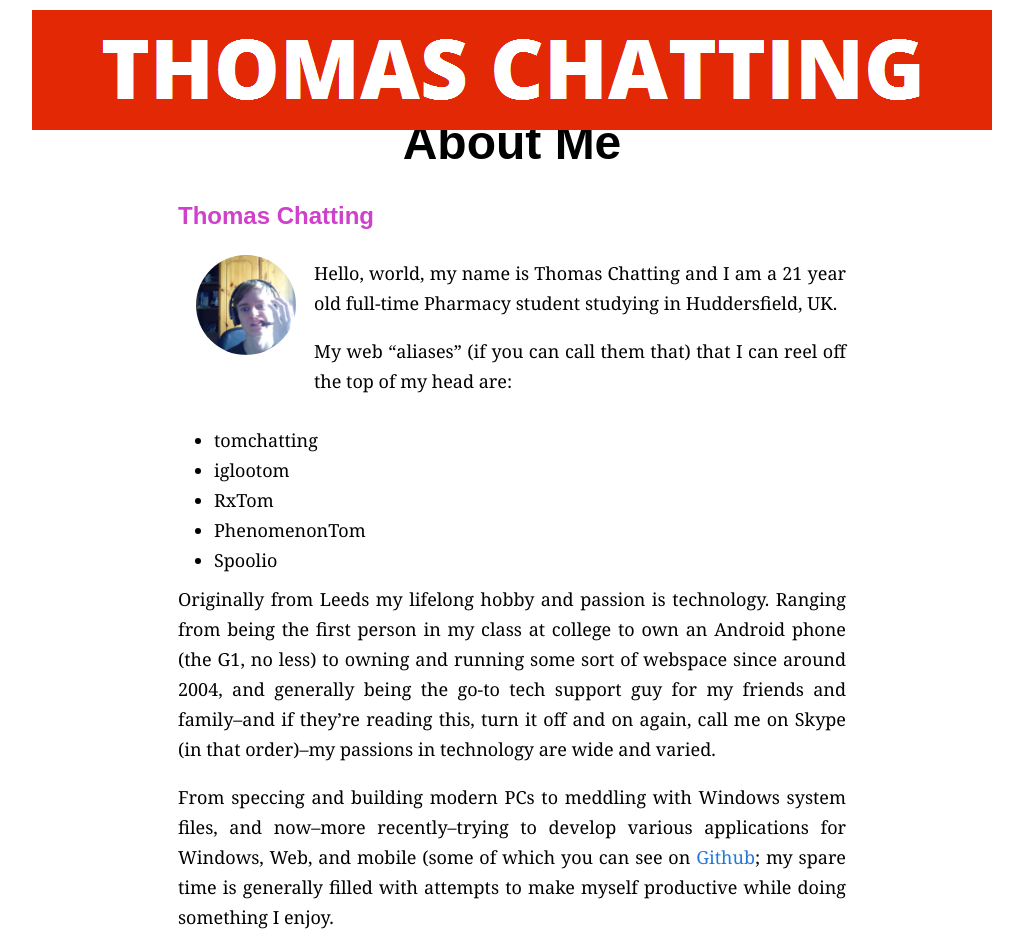
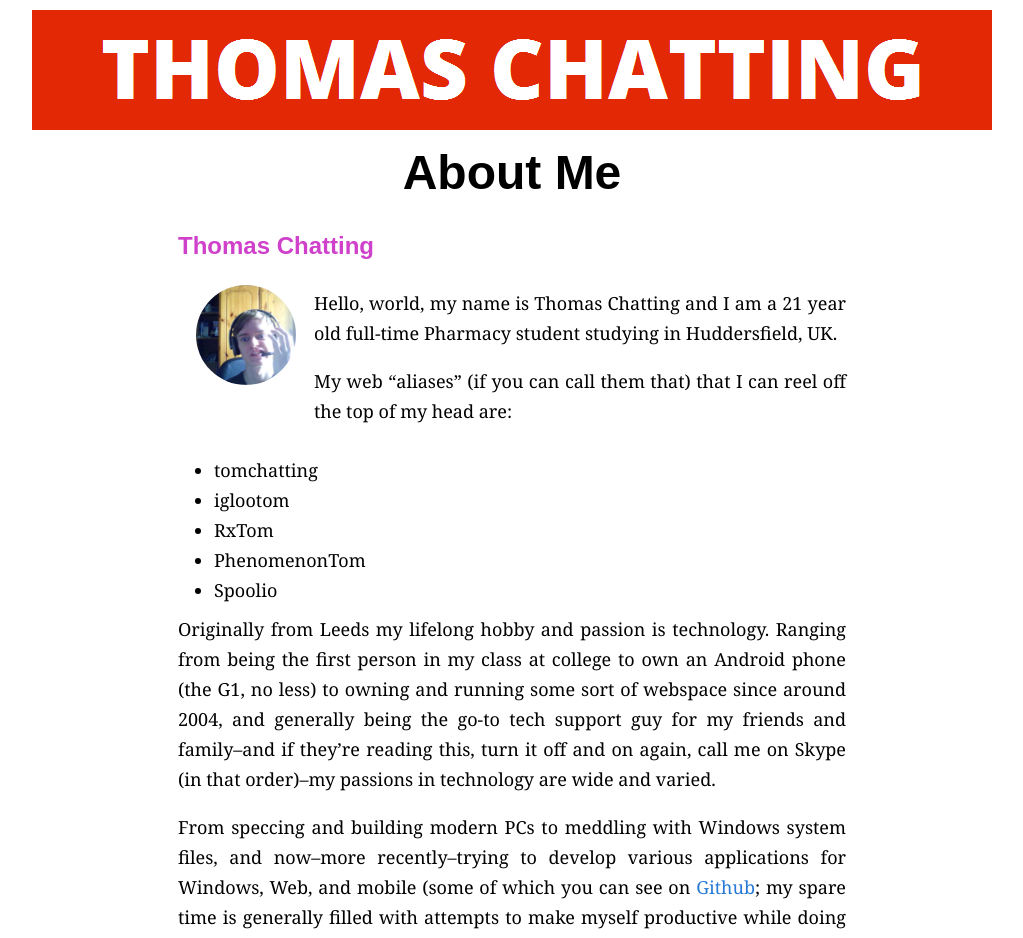
Before and after one commit to tomchatting/tomchatting.github.io, a Jekyll site: the page built from about.markdown, in a window 1280 px wide. Shown: the top 938 px of the page, without its empty margins (128-1151 px from the left). Built offline with Jekyll 4.4.1, drawn with Linux system fonts in a browser that asks for light colours.

Commit message:
Fix wrapper padding

```diff
--- a/css/main.css
+++ b/css/main.css
@@ -70,7 +70,7 @@ h4 {font-size: 18px;}
     Wrapper
 -------------------*/
 .wrapper {
-	margin-top: 90px;
+	margin-top: 120px;
     margin-left: 14px;
     margin-right: 14px;
 }
```
